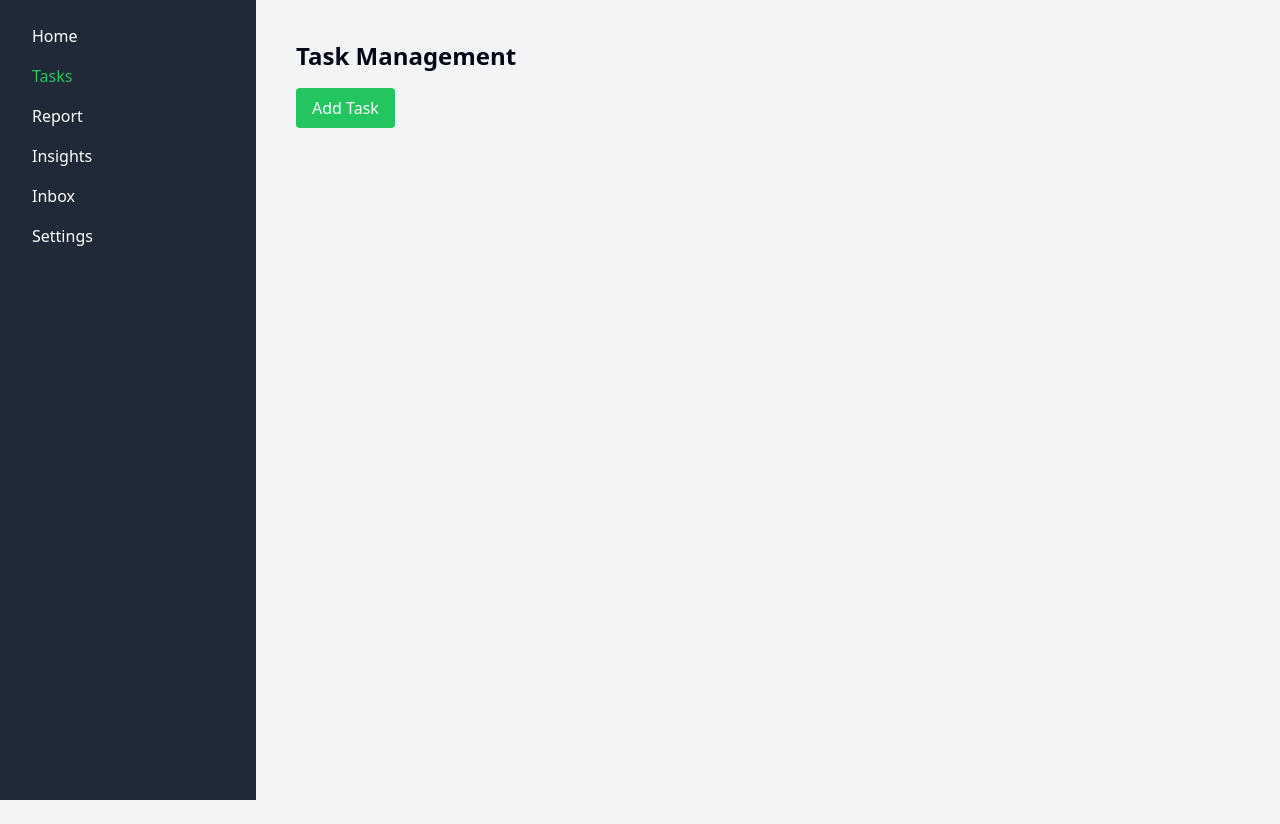
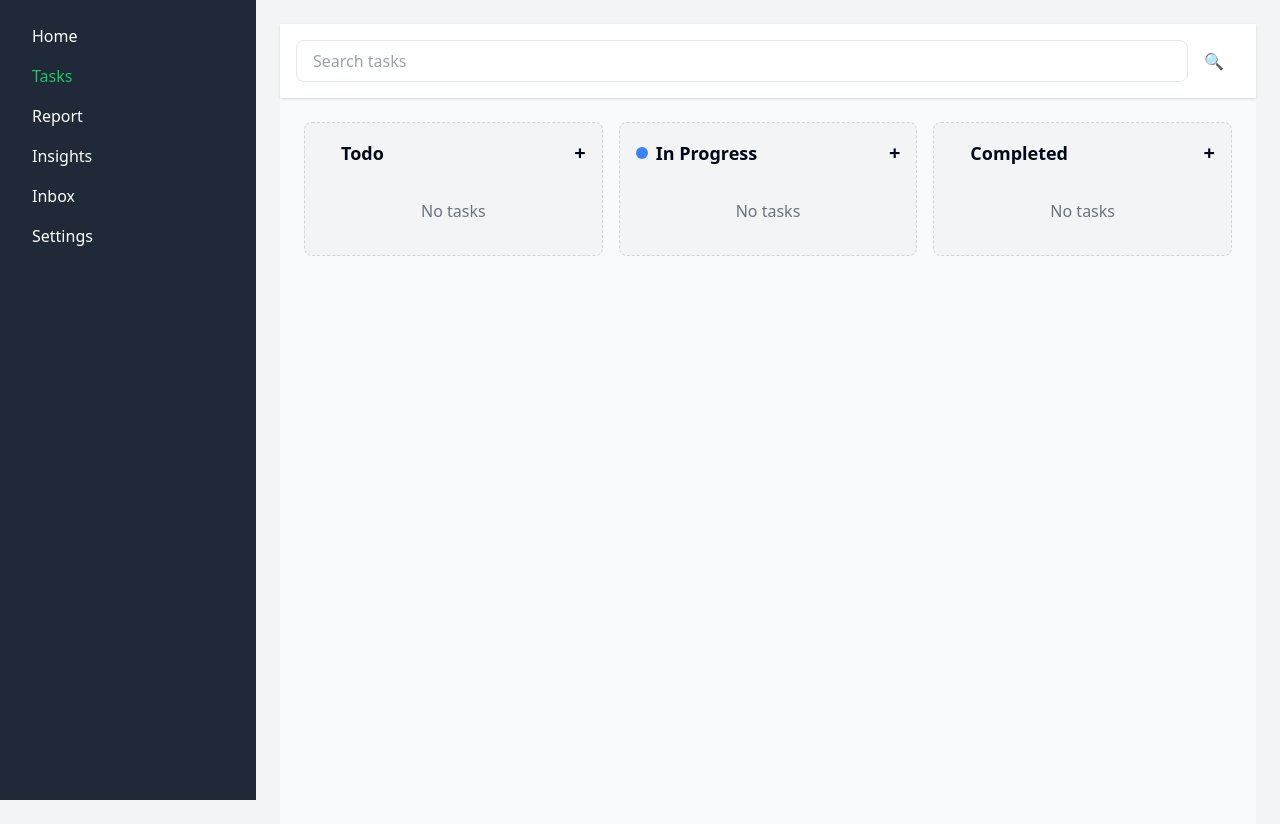
Before and after one commit to diduladishan/task-management-application, a Next.js app: page /tasks in a window 1280 px wide. Before the commit the page ends 800 px from the top, so only its background shows below. Built offline with nearby package versions, Linux system fonts and the light colour scheme.

Commit message:
feat: add status columns ('Todo', 'In Progress', 'Completed') to project

```diff
--- a/app/tasks/page.tsx
+++ b/app/tasks/page.tsx
@@ -1,52 +1,20 @@
 "use client";
-
-import React, { useState } from "react";
-import TaskCard from "@/components/TaskCard";
-import AddTaskCard, { Task } from "@/components/AddTaskCard";
+import Board from "@/components/Board";
 
 const Home: React.FC = () => {
-  const [tasks, setTasks] = useState<Task[]>([]);
-  const [isAdding, setIsAdding] = useState(false);
-
-  const handleAddTask = () => {
-    setIsAdding(true);
-  };
-
-  const handleSaveTask = (task: Task) => {
-    setTasks((prev) => [...prev, task]);
-    setIsAdding(false);
-  };
-
-  const handleDeleteTask = (taskId: number) => {
-    setTasks((prev) => prev.filter((task) => task.id !== taskId));
-  };
-
-  const handleEditTask = (updatedTask: Task) => {
-    setTasks((prev) =>
-      prev.map((task) => (task.id === updatedTask.id ? updatedTask : task))
-    );
-  };
-
   return (
-    <div className="container mx-auto p-4">
-      <h1 className="text-2xl font-bold mb-4">Task Management</h1>
-      <button
-        onClick={handleAddTask}
-        className="bg-green-500 text-white px-4 py-2 rounded"
-      >
-        Add Task
-      </button>
-      <div className="grid grid-cols-1 md:grid-cols-3 gap-4 mt-4">
-        {tasks.map((task) => (
-          <TaskCard
-            key={task.id}
-            task={task}
-            onSave={handleEditTask}
-            onDelete={handleDeleteTask}
-          />
-        ))}
-      </div>
-      {isAdding && <AddTaskCard onSave={handleSaveTask} />}
+    <div className="min-h-screen bg-gray-50">
+      <header className="flex items-center justify-between p-4 bg-white shadow">
+        <input
+          type="text"
+          placeholder="Search tasks"
+          className="px-4 py-2 border rounded-lg w-full"
+        />
+        <div className="text-gray-600 px-4">🔍</div>
+      </header>
+      <main>
+        <Board />
+      </main>
     </div>
   );
 };
--- /dev/null
+++ b/components/Board.tsx
@@ -0,0 +1,14 @@
+import React from "react";
+import Column from "@/components/Column";
+
+const Board: React.FC = () => {
+  return (
+    <div className="flex space-x-4 p-6">
+      <Column title="Todo" color="yellow-500" status="todo" />
+      <Column title="In Progress" color="blue-500" status="in-progress" />
+      <Column title="Completed" color="green-500" status="completed" />
+    </div>
+  );
+};
+
+export default Board;
--- /dev/null
+++ b/components/Column.tsx
@@ -0,0 +1,82 @@
+import React, { useEffect, useState } from "react";
+import AddTaskCard, { Task } from "@/components/AddTaskCard";
+import TaskCard from "./TaskCard";
+import toast, { Toaster } from "react-hot-toast";
+
+interface ColumnProps {
+  title: string;
+  color: string;
+  status: "todo" | "in-progress" | "completed";
+}
+
+const Column: React.FC<ColumnProps> = ({ title, color, status }) => {
+  const [tasks, setTasks] = useState<Task[]>([]);
+  const [isAdding, setIsAdding] = useState(false);
+
+  const handleAddTask = () => {
+    setIsAdding(true);
+  };
+
+  const handleSaveTask = (task: Omit<Task, "status">) => {
+    setTasks((prev) => [...prev, { ...task, status }]);
+    setIsAdding(false);
+    toast.success("Task saved successfully!");
+  };
+
+  const handleDeleteTask = (taskId: number) => {
+    setTasks((prev) => prev.filter((task) => task.id !== taskId));
+    toast.success("Task deleted successfully!");
+  };
+
+  const handleEditTask = (updatedTask: Task) => {
+    setTasks((prev) =>
+      prev.map((task) => (task.id === updatedTask.id ? updatedTask : task))
+    );
+    toast.success("Task updated successfully!");
+  };
+
+  useEffect(() => {
+    const storedTasks = localStorage.getItem(`tasks-${status}`);
+    if (storedTasks) {
+      setTasks(JSON.parse(storedTasks));
+    }
+  }, [status]);
+
+  useEffect(() => {
+    localStorage.setItem(`tasks-${status}`, JSON.stringify(tasks));
+  }, [tasks, status]);
+
+  return (
+    <div className="flex flex-col w-1/3 bg-gray-100 border border-dashed border-gray-300 rounded-lg p-4">
+      <div className="flex items-center justify-between mb-4">
+        <h2 className="text-lg font-semibold flex items-center">
+          <span className={`w-3 h-3 rounded-full bg-${color} mr-2`}></span>
+          {title}
+        </h2>
+        <button className="text-xl font-bold" onClick={handleAddTask}>
+          +
+        </button>
+      </div>
+
+      <div className="flex-grow">
+        {tasks.length > 0 ? (
+          tasks.map((task) => (
+            <TaskCard
+              key={task.id}
+              task={task}
+              onSave={handleEditTask}
+              onDelete={handleDeleteTask}
+            />
+          ))
+        ) : (
+          <div className="text-gray-500 text-center py-4">No tasks</div>
+        )}
+      </div>
+
+      {isAdding && <AddTaskCard onSave={handleSaveTask} />}
+      <Toaster />
+    </div>
+  );
+};
+
+export default Column;
--- a/components/TaskCard.tsx
+++ b/components/TaskCard.tsx
@@ -28,7 +28,8 @@ interface Task {
   dueDate: string | null;
   assignee: string | null;
   priority: string | null;
-  description: string | null; // Add this field
+  description: string | null;
+  status: string;
 }
 
 const TaskCard: React.FC<TaskCardProps> = ({ task, onSave, onDelete }) => {
@@ -41,7 +42,7 @@ const TaskCard: React.FC<TaskCardProps> = ({ task, onSave, onDelete }) => {
       const dueDate = new Date(editedTask.dueDate);
       const currentDate = new Date();
       const timeDiff = dueDate.getTime() - currentDate.getTime();
-      const dayDiff = Math.floor(timeDiff / (1000 * 3600 * 24)); // Difference in days
+      const dayDiff = Math.floor(timeDiff / (1000 * 3600 * 24));
 
       if (dayDiff === 0) {
         setDueDateMessage("Should complete today");
```
